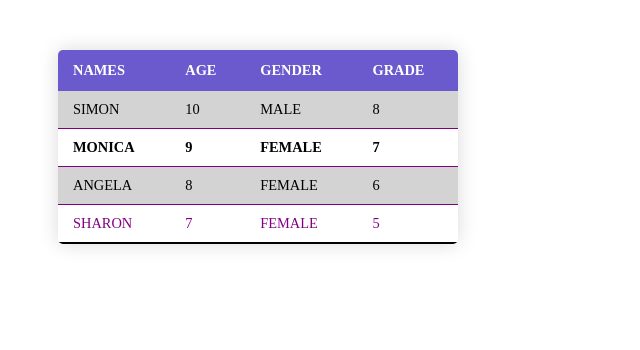
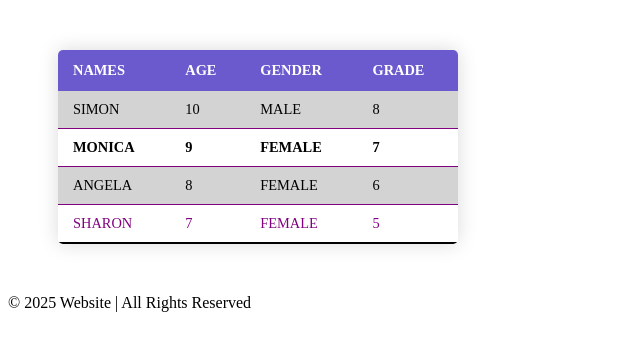
Before and after one commit to shammah100b/practice-website, a plain HTML site: page index.html in a window 1280 px wide. Shown: the whole page, without its empty margins (0-640 px from the left). Drawn offline with Linux system fonts and the light colour scheme.

Commit message:
Added footer section to index.html

```diff
--- a/index.html
+++ b/index.html
@@ -42,5 +42,8 @@
     </tr>
     </tbody>
 </table>
+<footer>
+    &copy; 2025 Website | All Rights Reserved
+</footer>
 </body>
 </html>
```
